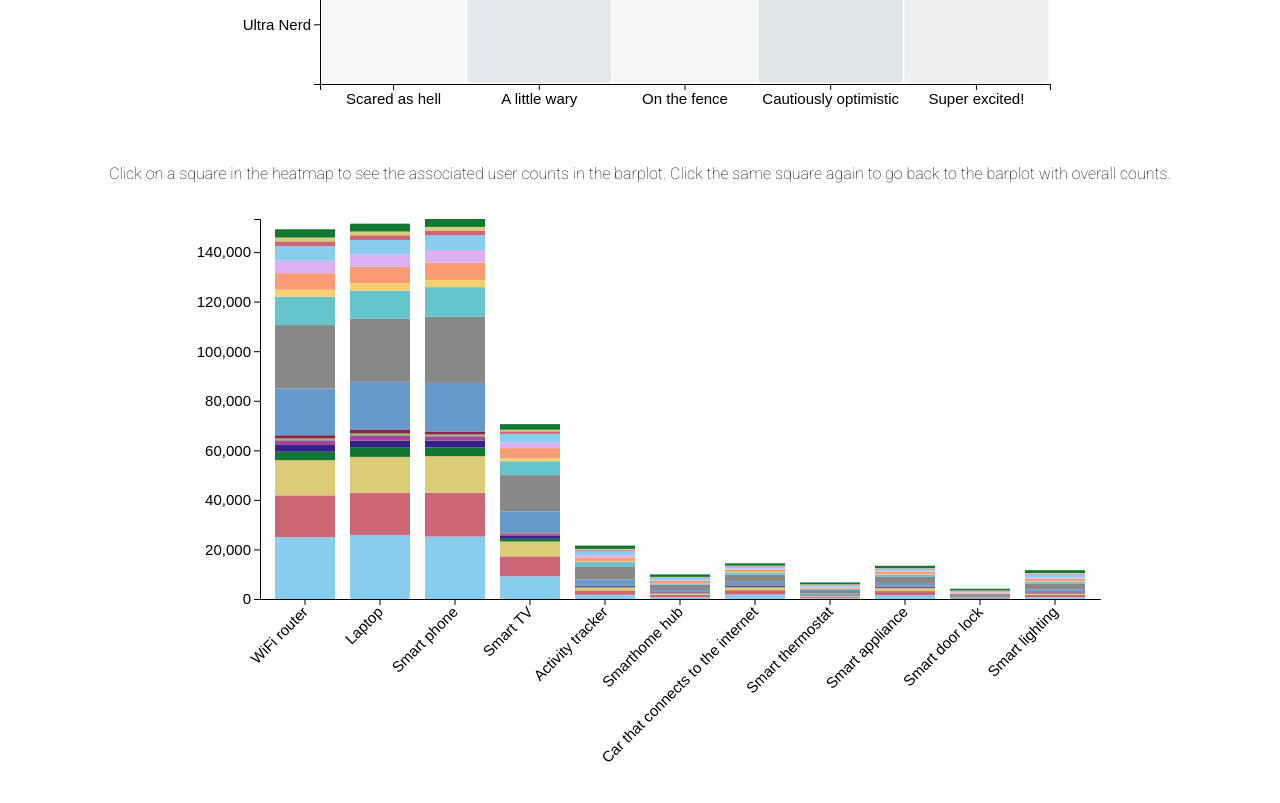
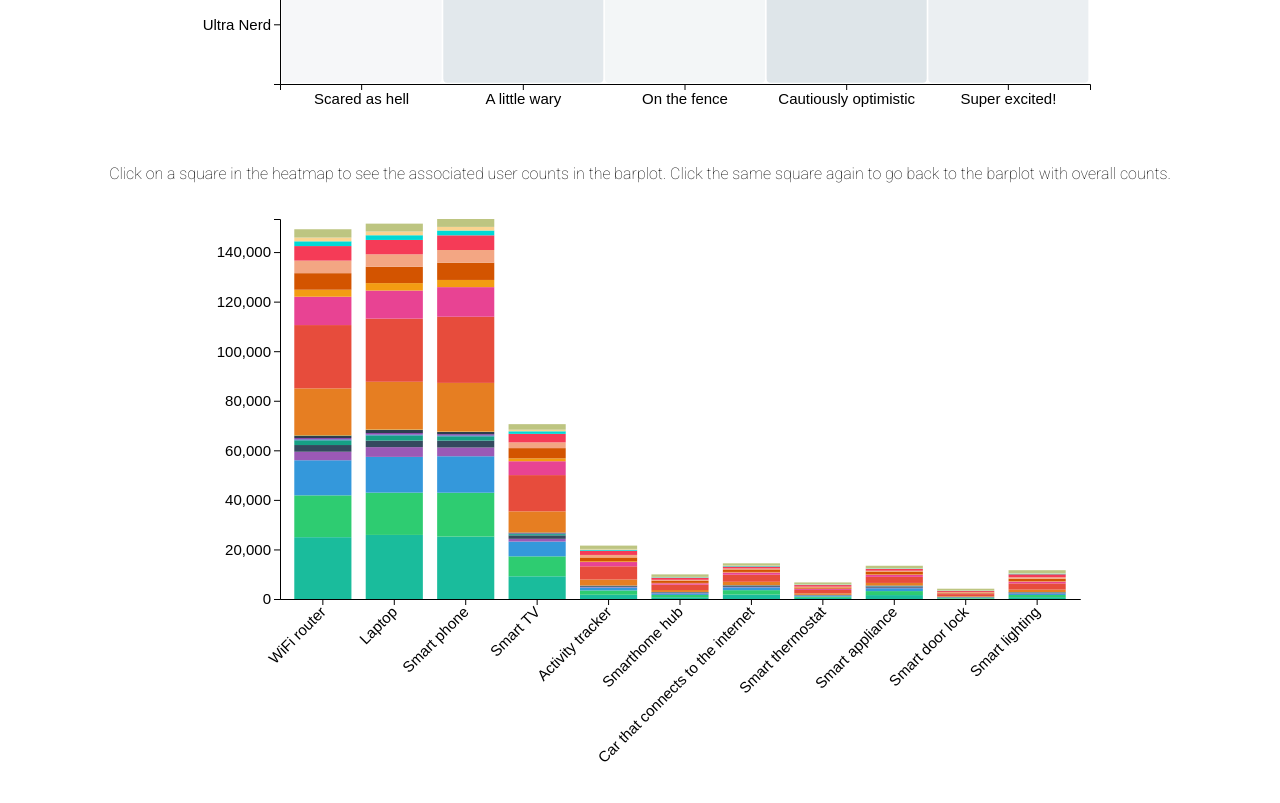
Before and after one commit to INFO-4602-5602/project-1-mozilla-5602_project1_annebeth_-chandan_telly, a plain HTML site: page index.html in a window 1280 px wide. Shown: the part 622-1425 px from the top of the page. Drawn offline with nearby package versions, Linux system fonts and the light colour scheme.

Commit message:
Design changes, again

```diff
--- a/index.html
+++ b/index.html
@@ -83,7 +83,7 @@
     // VISUALIZATION 1: HEATMAP
     // Set up the bounds of the visualization
     var margin = { top: 20, right: 40, bottom: 60, left: 130 };
-    var width = 900 - margin.right - margin.left;
+    var width = 980 - margin.right - margin.left;
     var height = 550 - margin.top - margin.bottom;
 
     // Set up the first SVG that gives us a canvas to draw on
@@ -198,7 +198,7 @@
     // VISUALIZATION 2: BARPLOT
     // Set up the bounds of the visualization
     var margin = { top: 20, right: 20, bottom: 200, left: 100 };
-    var width = 960 - margin.right - margin.left;
+    var width = 920 - margin.right - margin.left;
     var height = 600 - margin.top - margin.bottom;
 
     // Set up the second SVG that gives us a canvas to draw on
@@ -284,10 +284,11 @@
       // color palette = one color per subgroup
       var color = d3.scaleOrdinal()
         .domain(subgroups)
-        .range(["#88CCEE", "#CC6677", "#DDCC77", "#117733",
-          "#332288", "#AA4499", "#44AA99", "#999933",
-          "#882255", "#661100", "#6699CC", "#888888",
-          "#66C5CC", "#F6CF71", "#F89C74", "#DCB0F2"])
+        .range(["#1abc9c", "#2ecc71", "#3498db", "#9b59b6",
+          "#34495e", "#16a085", "#2980b9", "#8e44ad",
+          "#2c3e50", "#f1c40f", "#e67e22", "#e74c3c",
+          "#e84393", "#f39c12", "#d35400", "#f3a683",
+          "#f53b57", "#00d8d6", "#fad390", "#BDC581"])
 
       //stack the data? --> stack per subgroup
       var stackedData = d3.stack()
```
